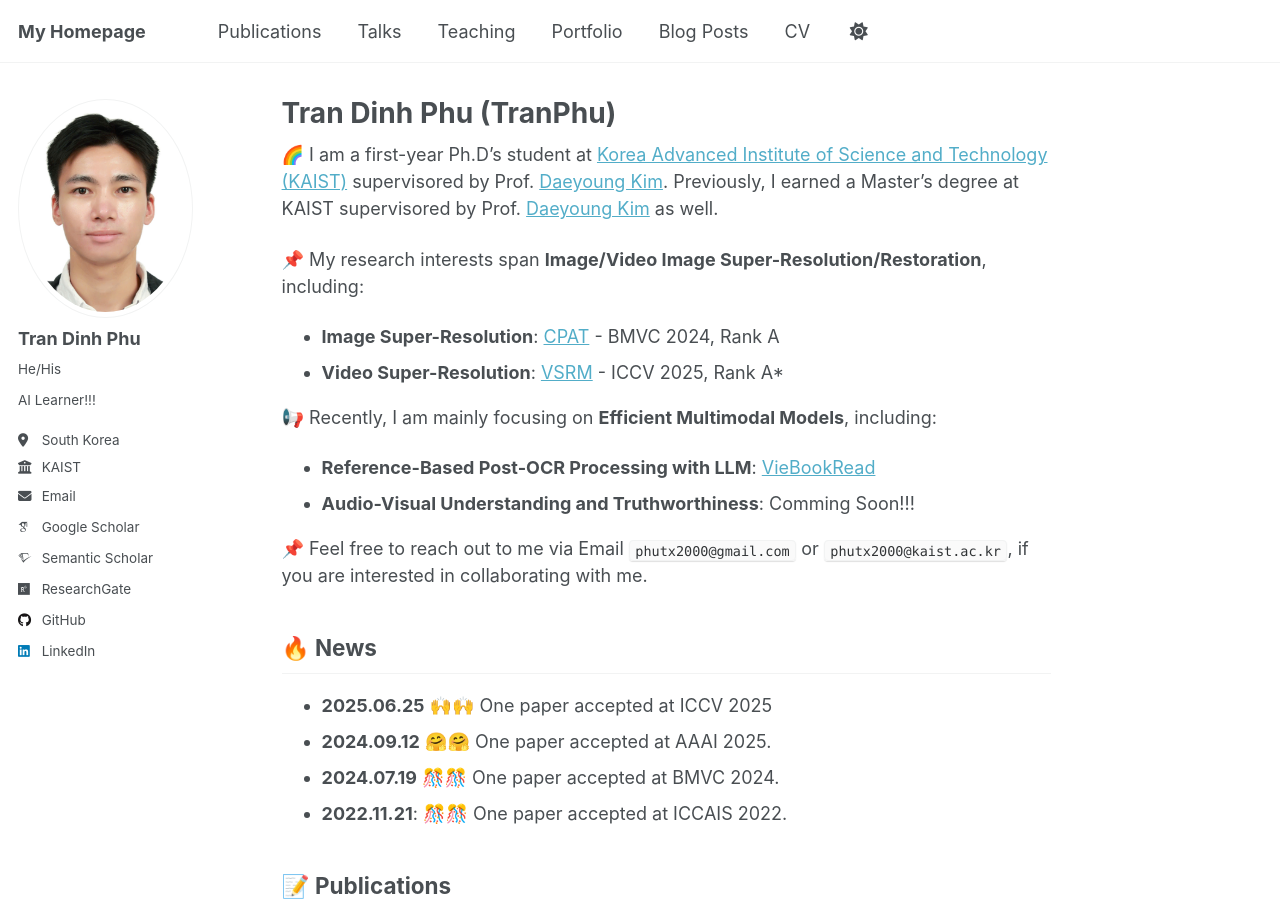
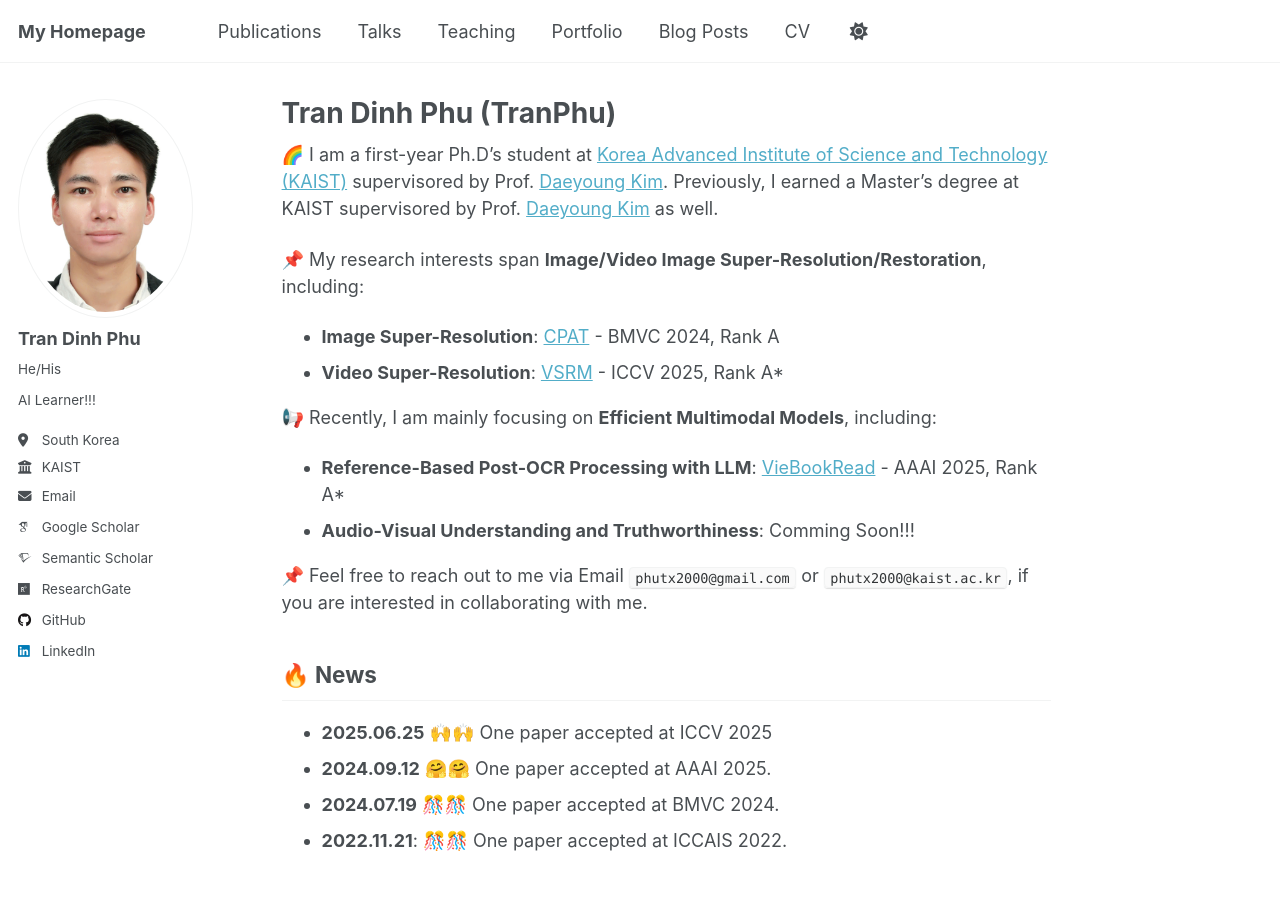
Before and after one commit to PhuTran1005/phutran1005.github.io, a Jekyll site: the page built from _pages/about.md, in a window 1280 px wide and 900 px high. Built offline with Jekyll 4.4.1, drawn with Linux system fonts in a browser that asks for light colours; some web fonts are replaced; a script that is not in the unit is left out.

Commit message:
update github page

```diff
--- a/_pages/about.md
+++ b/_pages/about.md
@@ -15,7 +15,7 @@ redirect_from:
 * **Video Super-Resolution**: [VSRM](https://www.arxiv.org/abs/2506.22762) - ICCV 2025, Rank A*
 
 📢 Recently, I am mainly focusing on **Efficient Multimodal Models**, including:
-* **Reference-Based Post-OCR Processing with LLM**: [VieBookRead](https://arxiv.org/abs/2410.13305)
+* **Reference-Based Post-OCR Processing with LLM**: [VieBookRead](https://arxiv.org/abs/2410.13305) - AAAI 2025, Rank A*
 * **Audio-Visual Understanding and Truthworthiness**: Comming Soon!!!
 
 📌 Feel free to reach out to me via Email `phutx2000@gmail.com` or `phutx2000@kaist.ac.kr`, if you are interested in collaborating with me.
```
Also changed, not shown: _publications/2009-10-01-paper-title-number-1.md (+1 -1 lines).
